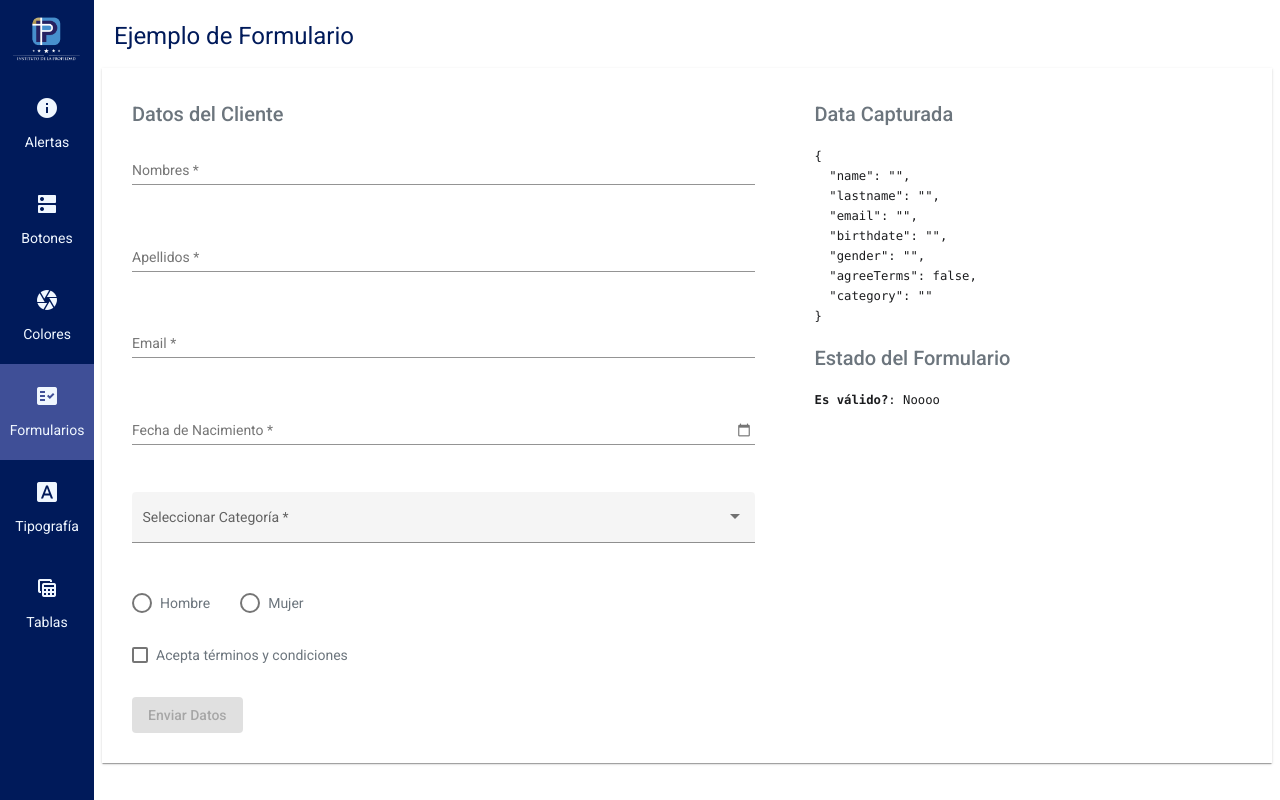
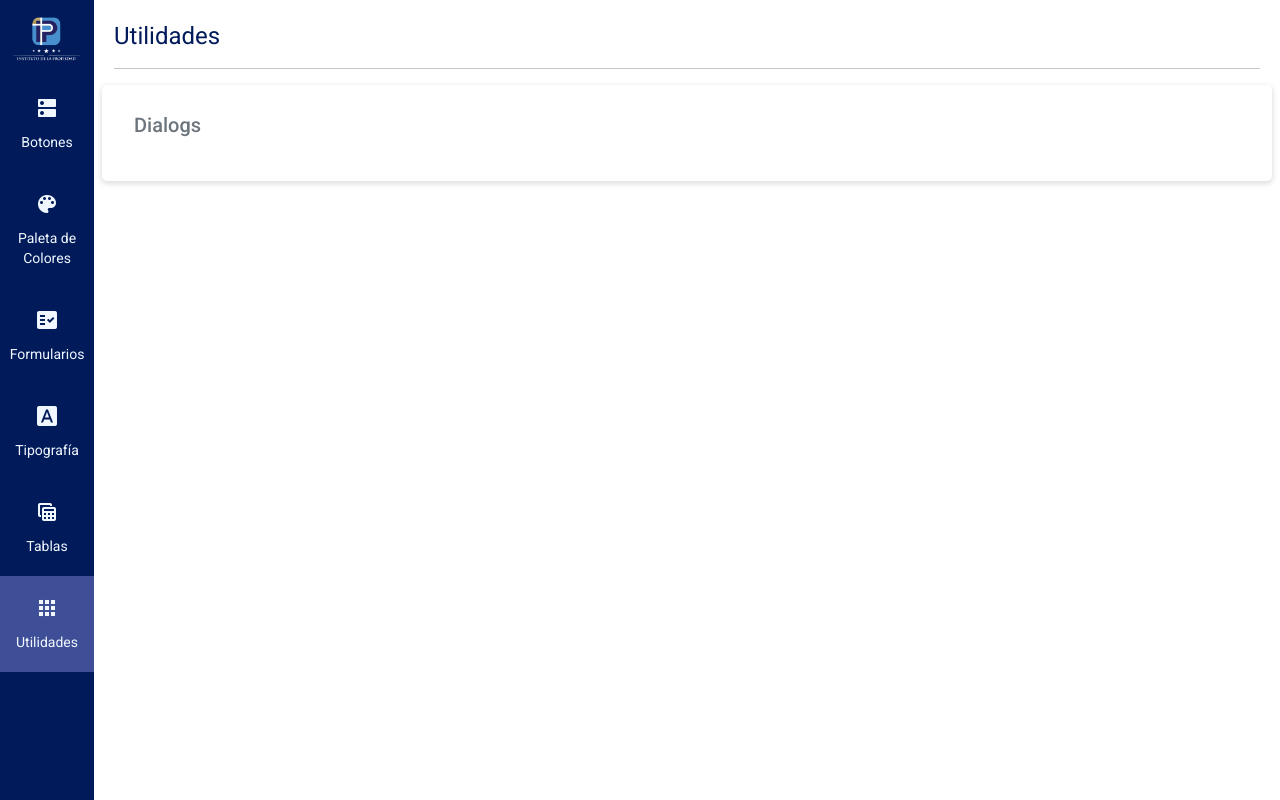
Before and after one commit to vapinedo/Angular-InstitutoPropiedad, an Angular app: page /utilities in a window 1280 px wide. Before the commit this address led to /customer-new. Built offline with nearby package versions, Linux system fonts and the light colour scheme; a web font is replaced by a local one; what @angular/fire would draw is missing.

Commit message:
Utilities comp creado

```diff
--- a/src/app/app-routing.module.ts
+++ b/src/app/app-routing.module.ts
@@ -6,6 +6,7 @@ import { CustomerAdminComponent } from './features/components/customer/customer-
 import { CustomerEditComponent } from './features/components/customer/customer-edit.component';
 import { ButtonsComponent } from './features/components/buttons/buttons.component';
 import { TypographyComponent } from './features/components/typography/typography.component';
+import { UtilitiesComponent } from './features/components/utilities/utilities.component';
 
 const routes: Routes = [
   { path: 'customers', component: CustomerAdminComponent },
@@ -13,6 +14,7 @@ const routes: Routes = [
   { path: 'customer-edit/:id', component: CustomerEditComponent},
   { path: 'buttons', component: ButtonsComponent },
   { path: 'typography', component: TypographyComponent},
+  { path: 'utilities', component: UtilitiesComponent},
   { path: '**', redirectTo: 'customer-new' }
 ];
 
--- a/src/app/app.component.html
+++ b/src/app/app.component.html
@@ -4,8 +4,6 @@
   </aside>
 
   <main class="container-fluid">
-    <div class="row">
-      <router-outlet></router-outlet>
-    </div>
+    <router-outlet></router-outlet>
   </main>
 </div>
--- /dev/null
+++ b/src/app/features/components/utilities/utilities.component.html
@@ -0,0 +1,7 @@
+<h1 class="asw-h1">Utilidades</h1>
+<hr>
+
+<section class="row asw-box">
+    <h2 class="asw-h2 text-muted">Dialogs</h2>
+
+</section>
--- /dev/null
+++ b/src/app/features/components/utilities/utilities.component.ts
@@ -0,0 +1,15 @@
+import { Component, OnInit } from '@angular/core';
+
+@Component({
+  selector: 'app-utilities',
+  templateUrl: './utilities.component.html',
+  styleUrls: ['./utilities.component.scss']
+})
+export class UtilitiesComponent implements OnInit {
+
+  constructor() { }
+
+  ngOnInit(): void {
+  }
+
+}
--- a/src/app/features/feature.module.ts
+++ b/src/app/features/feature.module.ts
@@ -8,6 +8,7 @@ import { CustomerAdminComponent } from './components/customer/customer-admin.com
 import { CustomerEditComponent } from './components/customer/customer-edit.component';
 import { ButtonsComponent } from './components/buttons/buttons.component';
 import { TypographyComponent } from './components/typography/typography.component';
+import { UtilitiesComponent } from './components/utilities/utilities.component';
 
 @NgModule({
   declarations: [
@@ -15,7 +16,8 @@ import { TypographyComponent } from './components/typography/typography.componen
     CustomerAdminComponent,
     CustomerEditComponent,
     ButtonsComponent,
-    TypographyComponent
+    TypographyComponent,
+    UtilitiesComponent
   ],
   imports: [
     CommonModule,
--- a/src/app/shared/components/sidebar/sidebar.component.html
+++ b/src/app/shared/components/sidebar/sidebar.component.html
@@ -4,17 +4,13 @@
         <img [src]="logo" width="80" matTooltip="Logo Instituto de la Propiedad" matTooltipPosition="right">
     </header>
 
-    <a href="#" routerLinkActive="active" matTooltip="Estilos de Alertas" matTooltipPosition="right">
-        <mat-icon>info</mat-icon>
-        <span>Alertas</span>
-    </a>
     <a routerLink="/buttons" routerLinkActive="active" matTooltip="Tipos de Botones" matTooltipPosition="right">
         <mat-icon>dns</mat-icon>
         <span>Botones</span>
     </a>
     <a href="#" routerLinkActive="active" matTooltip="Paleta de Colores" matTooltipPosition="right">
-        <mat-icon>camera</mat-icon>
-        <span>Colores</span>
+        <mat-icon>color_lens</mat-icon>
+        <span>Paleta de Colores</span>
     </a>
     <a routerLink="/customer-new" routerLinkActive="active" matTooltip="Estilos de Formularios" matTooltipPosition="right">
         <mat-icon>fact_check</mat-icon>
@@ -28,5 +24,9 @@
         <mat-icon>table_view</mat-icon>
         <span>Tablas</span>
     </a>
+    <a routerLink="utilities" routerLinkActive="active" matTooltip="Utilidades" matTooltipPosition="right">
+        <mat-icon>apps</mat-icon>
+        <span>Utilidades</span>
+    </a>
 
 </nav>
--- a/src/assets/scss/_typography.scss
+++ b/src/assets/scss/_typography.scss
@@ -7,16 +7,12 @@ body {
     font-family: Roboto, "Helvetica Neue", sans-serif;
     font-size: 18px;
 }
-
 h1, h2, h3, h4, h5, h6 {
     color: $principal;
 }
-
 .asw-h1 {
     font-size: 30px;
 }
-
 .asw-h2 {
-    color: $principal;
     font-size: 22px;
 }
--- /dev/null
+++ b/src/assets/scss/_utilities.scss
@@ -0,0 +1,7 @@
+@import "src/assets/scss/colors";
+
+.asw-box {
+    border-radius: 5px;
+    padding: 24px 20px;
+    box-shadow: 0 2px 5px 1px rgba(64,60,67,.16);
+}
--- a/src/styles.scss
+++ b/src/styles.scss
@@ -1,5 +1,6 @@
 @import "src/assets/scss/buttons";
 @import "src/assets/scss/typography";
+@import "src/assets/scss/utilities";
 
 .mat-table {
     width: 100%;
```
Also changed, not shown: src/app/features/components/utilities/utilities.component.scss (added).
